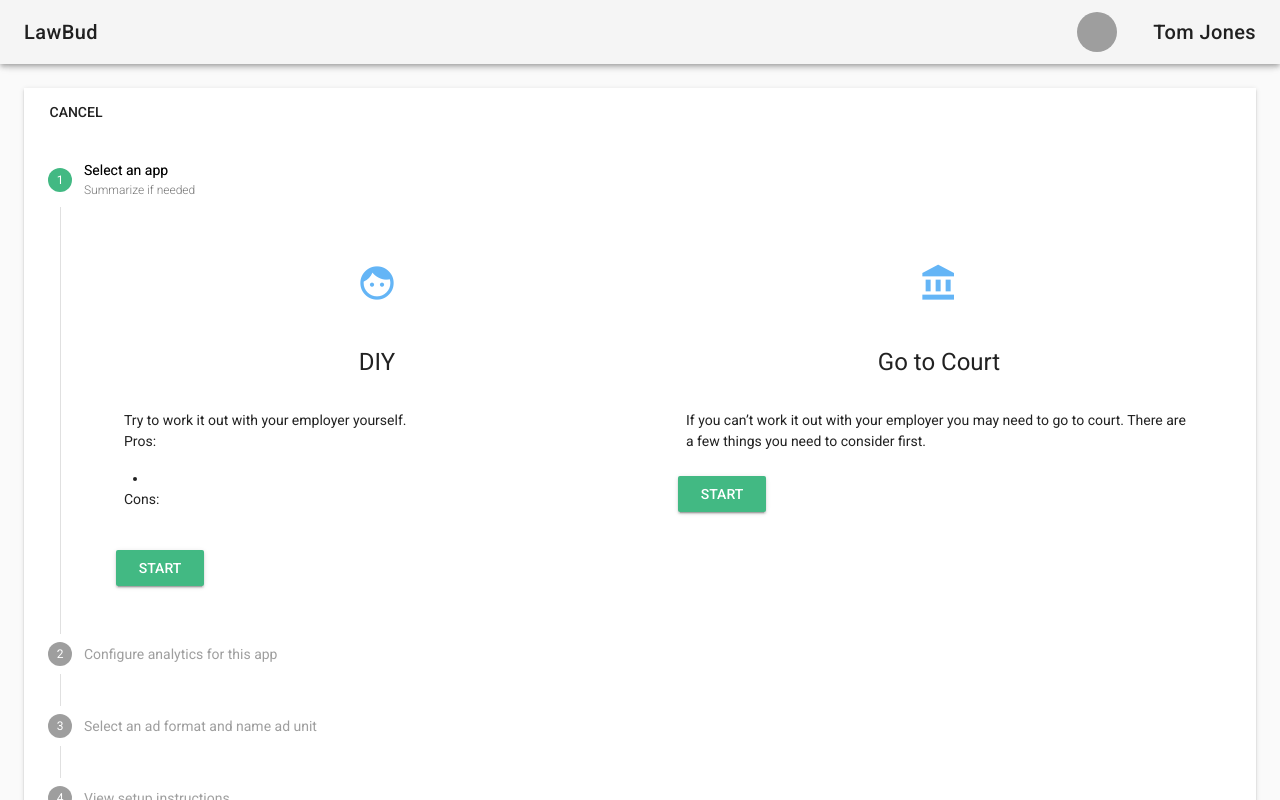
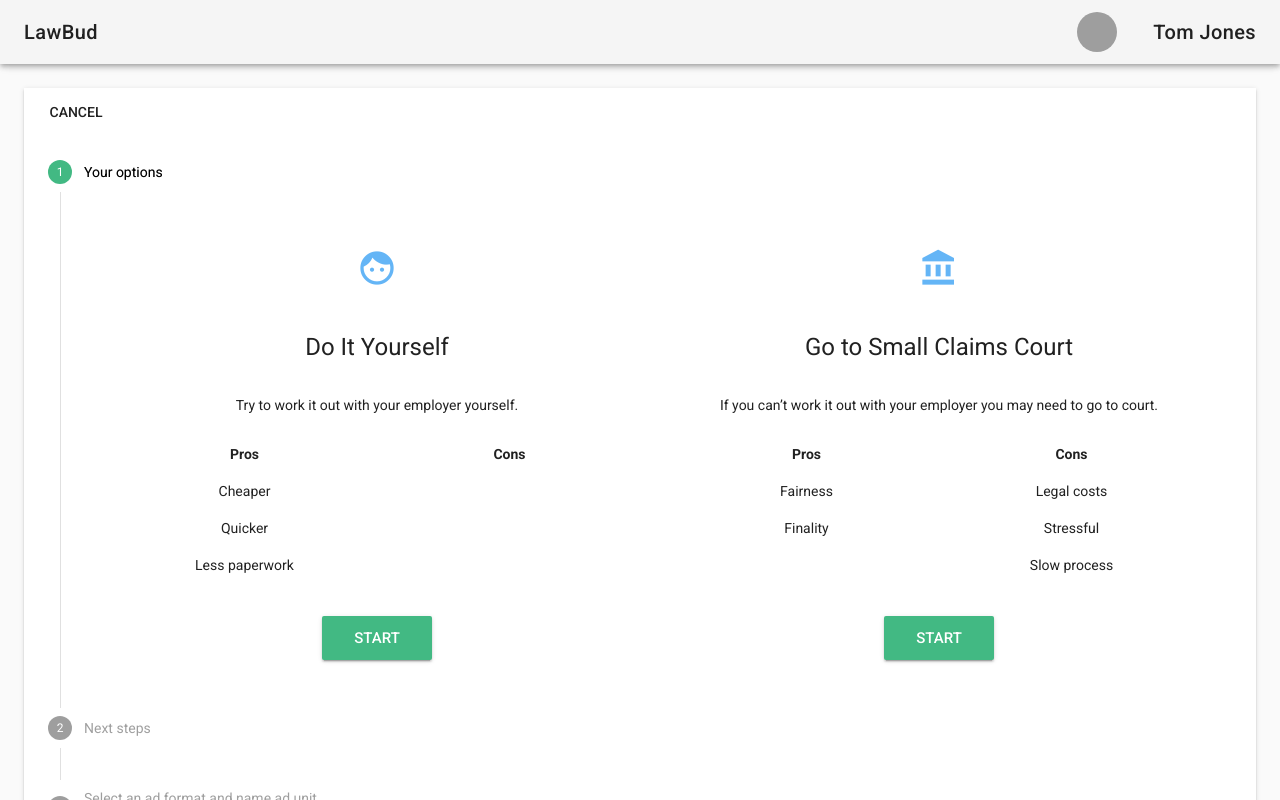
Before and after one commit to popecode/george-pay, a Vue app in the folder legal-app/: page /#/ in a window 1280 px wide. Both pictures are taken after a click on the button "LET'S GO!". Shown: the top 800 px of the page. Built offline with nearby package versions, Linux system fonts and the light colour scheme; grey boxes are pictures that could not be loaded.

Commit message:
Added content stuffs

```diff
--- a/legal-app/src/components/Landing.vue
+++ b/legal-app/src/components/Landing.vue
@@ -10,12 +10,11 @@
               <v-icon x-large class="blue--text text--lighten-2">announcement</v-icon>
             </v-card-text>
             <v-card-title primary-title class="layout justify-center">
-              <div class="headline text-xs-center">Option 1</div>
+              <div class="headline text-xs-center">Talk to your employer</div>
             </v-card-title>
+            <v-divider></v-divider>
             <v-card-text>
-              Cras facilisis mi vitae nunc lobortis pharetra. Nulla volutpat tincidunt ornare.
-              Pellentesque habitant morbi tristique senectus et netus et malesuada fames ac turpis egestas.
-              Nullam in aliquet odio. Aliquam eu est vitae tellus bibendum tincidunt. Suspendisse potenti.
+
             </v-card-text>
           </v-card>
         </v-flex>
@@ -23,15 +22,18 @@
         <v-flex xs12 md4>
           <v-card class="elevation-0 transparent">
             <v-card-text class="text-xs-center">
-              <v-icon x-large class="blue--text text--lighten-2">account_balance</v-icon>
+              <v-icon x-large class="blue--text text--lighten-2">supervisor_account</v-icon>
             </v-card-text>
             <v-card-title primary-title class="layout justify-center">
-              <div class="headline">Option 2</div>
+              <div class="headline">Get a mediator</div>
             </v-card-title>
+            <v-divider></v-divider>
             <v-card-text>
-              Cras facilisis mi vitae nunc lobortis pharetra. Nulla volutpat tincidunt ornare.
-              Pellentesque habitant morbi tristique senectus et netus et malesuada fames ac turpis egestas.
-              Nullam in aliquet odio. Aliquam eu est vitae tellus bibendum tincidunt. Suspendisse potenti.
+              <div class="time-container">
+                <v-icon x-large class="grey--text text--darken-3">alarm</v-icon>
+                <span class="time">Takes up to</span>
+                <span class="time actual-time">10 weeks</span>
+              </div>
             </v-card-text>
           </v-card>
         </v-flex>
@@ -42,23 +44,17 @@
               <v-icon x-large class="blue--text text--lighten-2">assignment</v-icon>
             </v-card-text>
             <v-card-title primary-title class="layout justify-center">
-              <div class="headline text-xs-center">Option 3</div>
+              <div class="headline text-xs-center">Send a formal letter</div>
             </v-card-title>
+            <v-divider></v-divider>
             <v-card-text>
-              <div class="before-start">
-                <p class="time">Before you start, you need:</p>
-                <p>Document 1</p>
-                <p>Document 2</p>
-                <p>Document 3</p>
-              </div>
-              <v-divider></v-divider>
               <div class="time-container">
                 <v-icon x-large class="grey--text text--darken-3">alarm</v-icon>
-                <span class="time">This takes about</span>
-                <span class="time actual-time">2 minutes</span>
+                <span class="time">Take up to</span>
+                <span class="time actual-time">10 days</span>
               </div>
             </v-card-text>
-            <v-card-actions>
+            <v-card-actions class="justify-center">
               <v-btn color="primary" v-on:click="hideLanding">Get Started</v-btn>
             </v-card-actions>
           </v-card>
--- a/legal-app/src/components/ProgressMap.vue
+++ b/legal-app/src/components/ProgressMap.vue
@@ -23,8 +23,7 @@
           <v-btn flat @click.native="introduction = true">Cancel</v-btn>
 
           <v-stepper-step step="1" :complete="step_no > 1">
-            Select an app
-            <small>Summarize if needed</small>
+            Your options
           </v-stepper-step>
           <v-stepper-content step="1">
             <!-- START -->
@@ -38,20 +37,27 @@
                           <v-icon x-large class="blue--text text--lighten-2">face</v-icon>
                         </v-card-text>
                         <v-card-title primary-title class="layout justify-center">
-                          <div class="headline">DIY</div>
+                          <div class="headline">Do It Yourself</div>
                         </v-card-title>
                         <v-card-text>
-                          Try to work it out with your employer yourself.
-                          <p>Pros:</p>
+                          <p class="text-xs-center">Try to work it out with your employer yourself.</p>
 
-                          <ul>
-                            <li></li>
-                          </ul>
+                          <v-layout row wrap>
+                            <v-flex xs6 class="text-xs-center">
+                              <p><strong>Pros</strong></p>
+                              <p>Cheaper</p>
+                              <p>Quicker</p>
+                              <p>Less paperwork</p>
+                            </v-flex>
 
-                          <p>Cons:</p>
+                            <v-flex xs6 class="text-xs-center">
+                              <p><strong>Cons</strong></p>
+                            </v-flex>
+                          </v-layout>
+
                         </v-card-text>
-                        <v-card-actions>
-                          <v-btn color="primary" @click.native="step_no = 2">Start</v-btn>
+                        <v-card-actions class="justify-center">
+                          <v-btn color="primary" large @click.native="step_no = 2">Start</v-btn>
                         </v-card-actions>
                       </v-card>
                     </v-flex>
@@ -62,13 +68,29 @@
                           <v-icon x-large class="blue--text text--lighten-2">account_balance</v-icon>
                         </v-card-text>
                         <v-card-title primary-title class="layout justify-center">
-                          <div class="headline">Go to Court</div>
+                          <div class="headline">Go to Small Claims Court</div>
                         </v-card-title>
                         <v-card-text>
-                          If you can’t work it out with your employer you may need to go to court. There are a few things you need to consider first.
+                          <p class="text-xs-center">If you can’t work it out with your employer you may need to go to court.</p>
+
+                          <v-layout row wrap>
+                            <v-flex xs6 class="text-xs-center">
+                              <p><strong>Pros</strong></p>
+                              <p>Fairness</p>
+                              <p>Finality</p>
+                            </v-flex>
+
+                            <v-flex xs6 class="text-xs-center">
+                              <p><strong>Cons</strong></p>
+                              <p>Legal costs</p>
+                              <p>Stressful</p>
+                              <p>Slow process</p>
+                            </v-flex>
+                          </v-layout>
+
                         </v-card-text>
-                        <v-card-actions>
-                          <v-btn color="primary" @click.native="step_no = 3">Start</v-btn>
+                        <v-card-actions class="justify-center">
+                          <v-btn large color="primary">Start</v-btn>
                         </v-card-actions>
                       </v-card>
                     </v-flex>
@@ -79,17 +101,18 @@
             <!-- END -->
           </v-stepper-content>
 
-          <v-stepper-step step="2" :complete="step_no > 2">Configure analytics for this app</v-stepper-step>
+          <v-stepper-step step="2" :complete="step_no > 2">Next steps</v-stepper-step>
           <v-stepper-content step="2">
             <Landing v-if="landing" :hideLanding="hideLanding"/>
-            <div v-else>
-              <p>form</p>
-            </div>
+            <Form v-else />
             <v-btn flat @click.native="step_no = 1">Previous</v-btn>
             <v-btn color="primary" @click.native="step_no = 3">Next</v-btn>
           </v-stepper-content>
 
-          <v-stepper-step step="3" :complete="step_no > 3">Select an ad format and name ad unit</v-stepper-step>
+          <v-stepper-step step="3" :complete="step_no > 3">
+            Select an ad format and name ad unit
+            <small>Summarize if needed</small>
+          </v-stepper-step>
           <v-stepper-content step="3">
             <v-card color="grey lighten-1" class="mb-5" height="200px">
               Some content goes here
@@ -113,6 +136,7 @@
 
 <script>
   import Landing from '@/components/Landing'
+  import Form from '@/components/formComponents/Form'
 
   export default {
     data () {
@@ -123,7 +147,8 @@
       }
     },
     components: {
-      Landing
+      Landing,
+      Form
     },
     methods: {
       hideLanding() {
```
